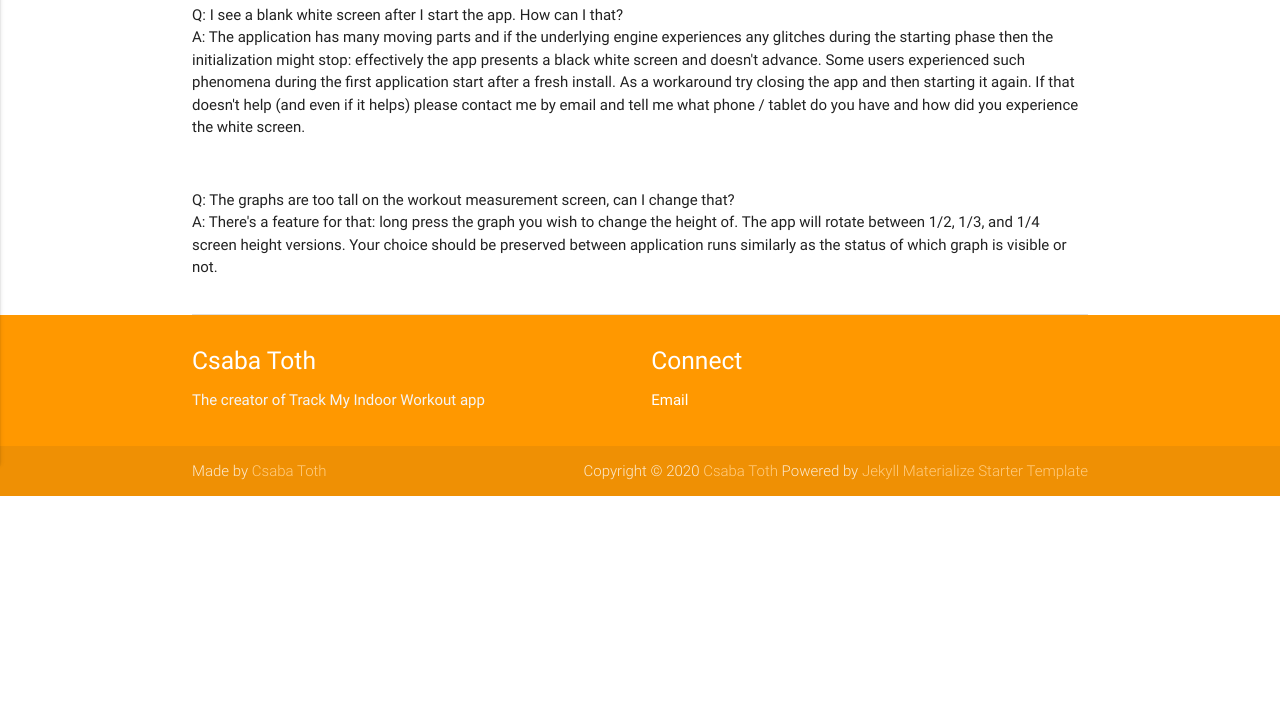
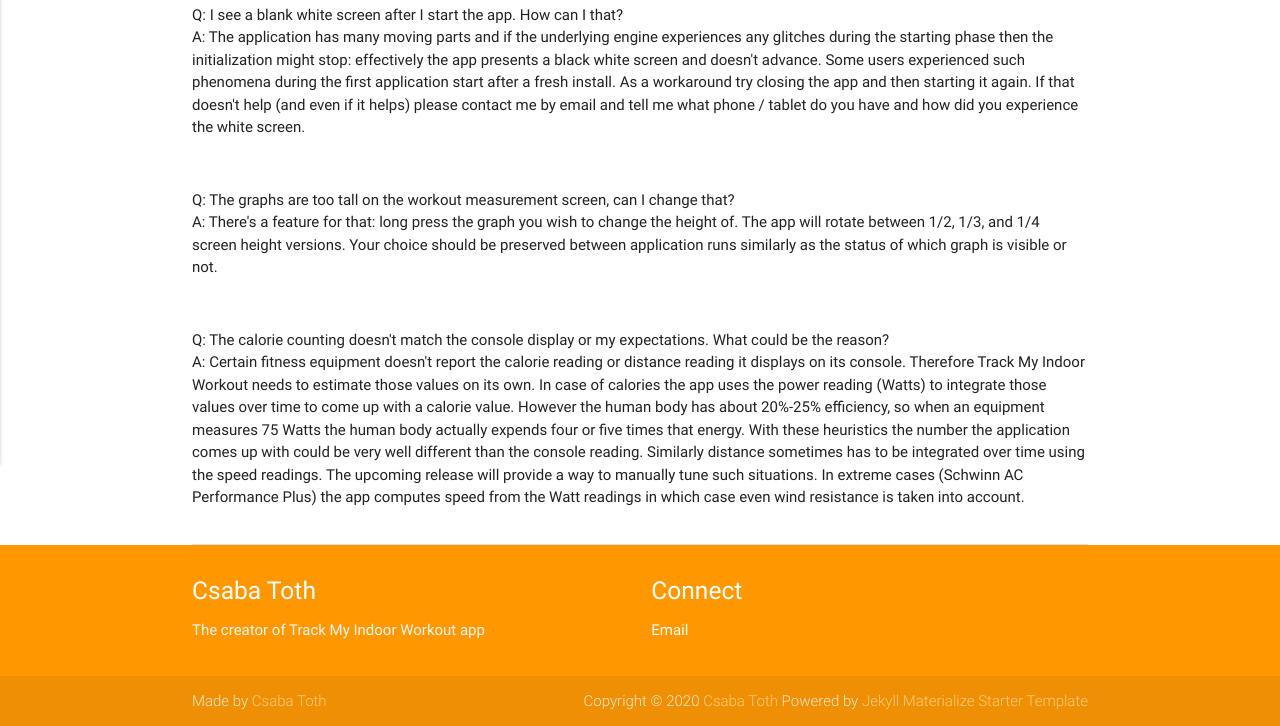
Before and after one commit to TrackMyIndoorWorkout/TrackMyIndoorWorkout.github.io, a Jekyll site: the page built from frequently-asked-questions.md, in a window 1280 px wide, cut to the strip 496-1222 px from the top of the page. Built offline with Jekyll 4.4.1, drawn with Linux system fonts in a browser that asks for light colours; before the commit the page ends 992 px from its top, so only the background shows below that.

Commit message:
Adding QnA about skewed calorie or distance readings

```diff
--- a/frequently-asked-questions.md
+++ b/frequently-asked-questions.md
@@ -41,4 +41,15 @@ redirect_from:
     </div>
 </div>
 
+<div class="section">
+    <div class="row">
+        <div class="col s12">
+            Q: The calorie counting doesn't match the console display or my expectations. What could be the reason?
+        </div>
+        <div class="col s12">
+            A: Certain fitness equipment doesn't report the calorie reading or distance reading it displays on its console. Therefore Track My Indoor Workout needs to estimate those values on its own. In case of calories the app uses the power reading (Watts) to integrate those values over time to come up with a calorie value. However the human body has about 20%-25% efficiency, so when an equipment measures 75 Watts the human body actually expends four or five times that energy. With these heuristics the number the application comes up with could be very well different than the console reading. Similarly distance sometimes has to be integrated over time using the speed readings. The upcoming release will provide a way to manually tune such situations. In extreme cases (Schwinn AC Performance Plus) the app computes speed from the Watt readings in which case even wind resistance is taken into account.
+        </div>
+    </div>
+</div>
+
 <div class="divider"></div>
```
Also changed, not shown: _posts/2020-09-22-frequently-asked-questions.md (+4 -0 lines).
